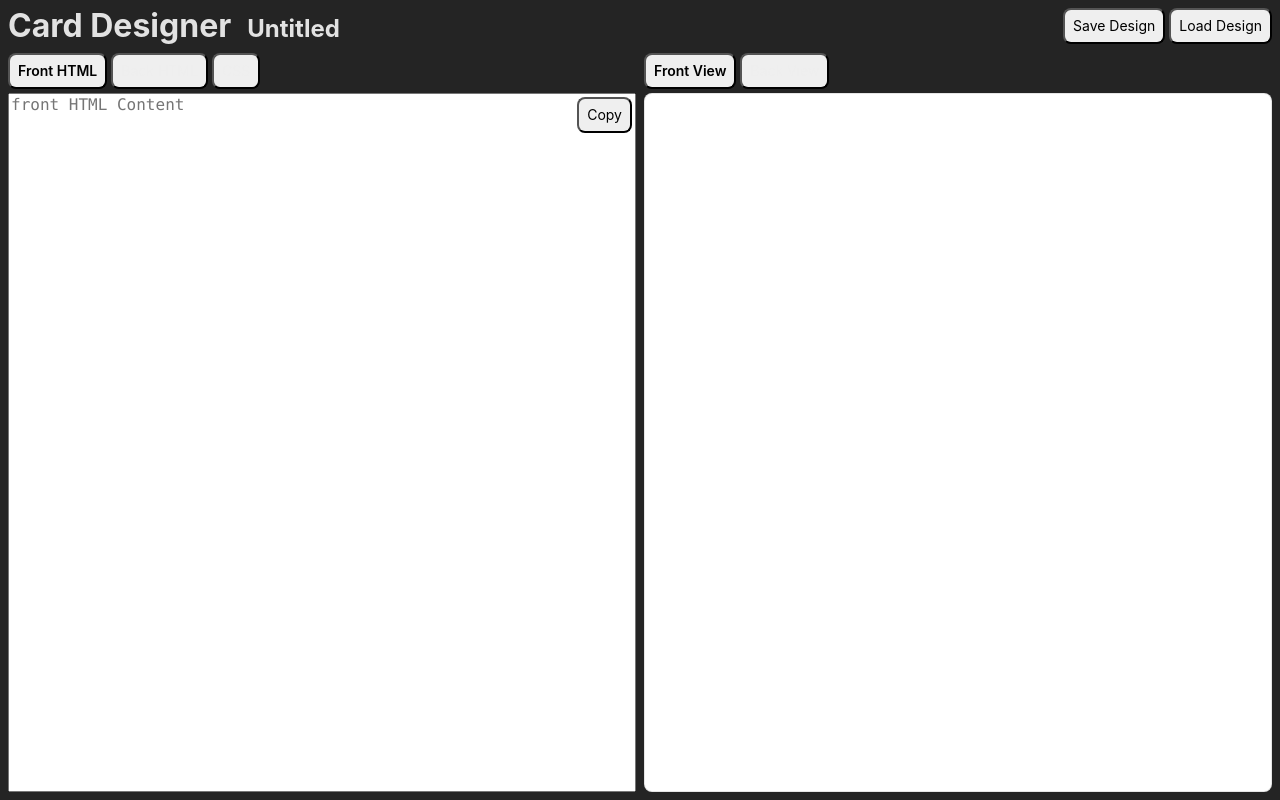
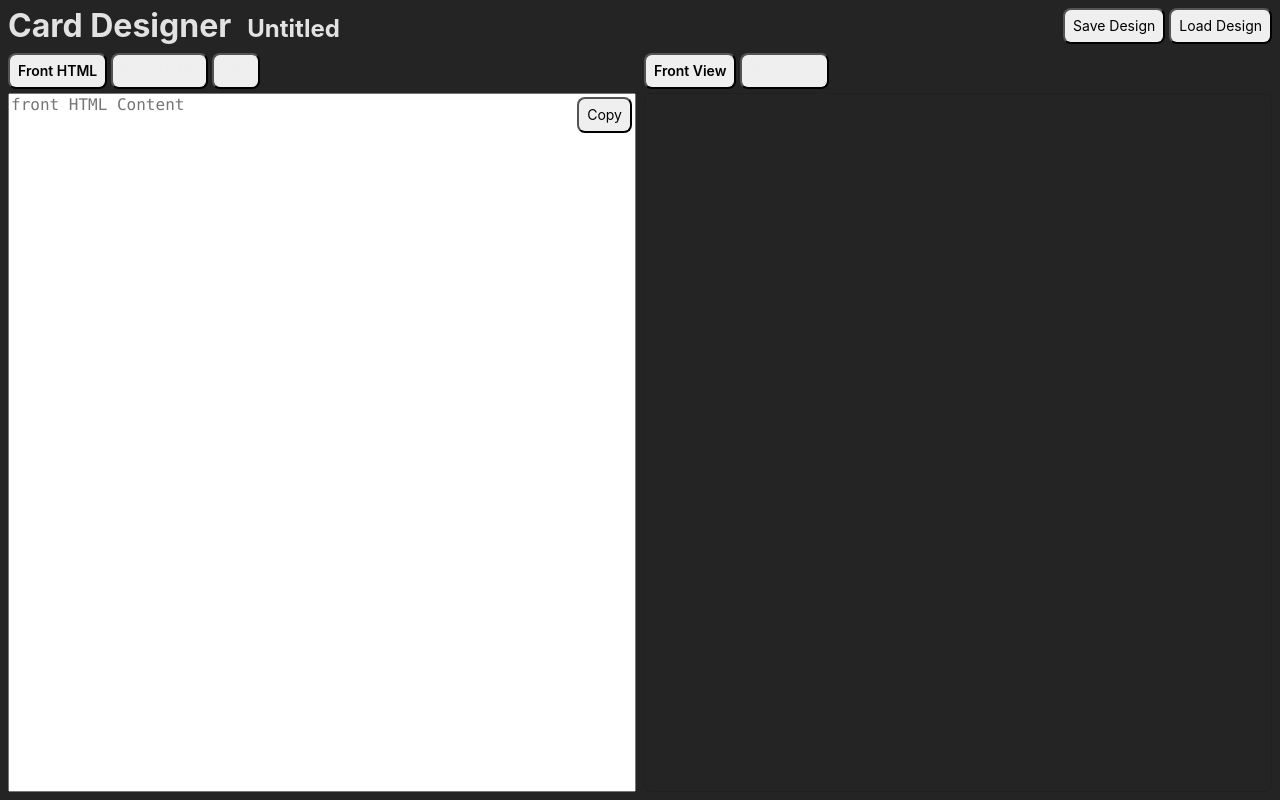
Before and after one commit to avidrucker/anki-card-test-1, a React (Vite) app: page / in a window 1280 px wide. Built offline with nearby package versions, Linux system fonts and the light colour scheme.

Commit message:
fix rm default white bg from card preview pane

```diff
--- a/src/App.jsx
+++ b/src/App.jsx
@@ -7,7 +7,7 @@ const MENU_BTN_STYLE = "f6 link dim br3 ph2 pv2 ml1 dib"
 const BTN_STYLE = "f6 link dim br3 ph2 pv2 mb1 mr1 dib";
 const ACTIVE_BTN_STYLE = "fw6";
 const INACTIVE_BTN_STYLE = "light-gray";
-const CARD_STYLE = "bg-white br3 ba b--black-10";
+const CARD_STYLE = "br3 ba b--black-10";
 
 function App() {
   const [frontHtml, setFrontHtml] = useState('');
```
